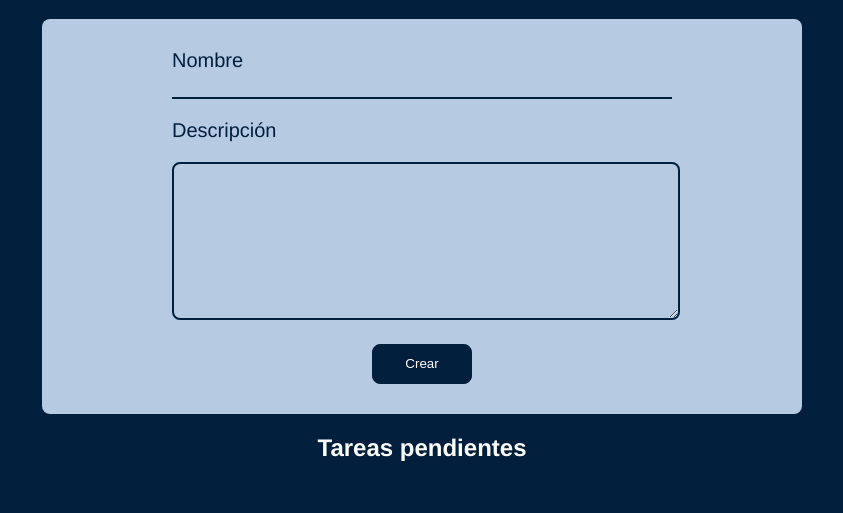
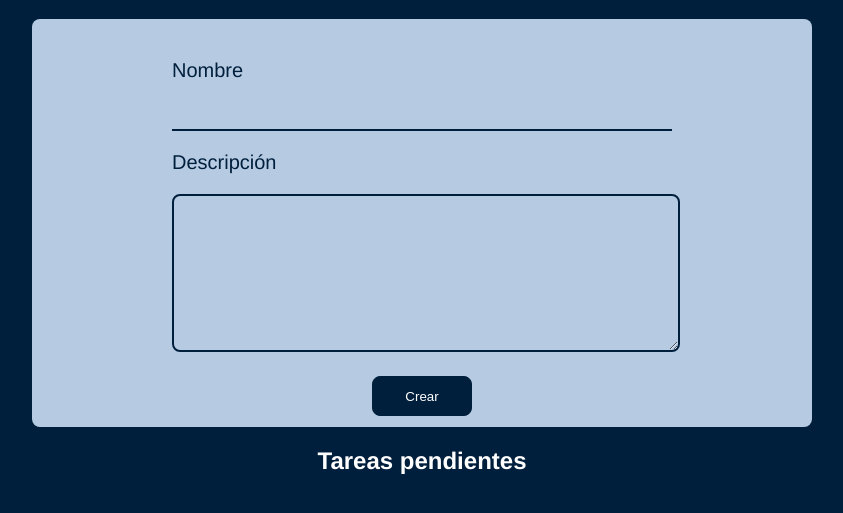
Before and after one commit to josuecorea5/ConsumientoWebAPITodoList, a plain HTML site: page index.html in a window 1280 px wide. Shown: the part 61-574 px from the top of the page, without its empty margins (218-1061 px from the left). Drawn offline with Linux system fonts and the light colour scheme; no server answers.

Commit message:
Fix styles to Form

```diff
--- a/app.js
+++ b/app.js
@@ -95,7 +95,7 @@ const Get = () => {
             todoList.className = 'list-tareas';
             buttonEdit.className = 'editButton';
             buttonDelete.className = 'editButton';
-            divElement.className = 'container-todo'
+            divElement.className = 'container-todo';
             todoList.appendChild(divElement);
 
         }
--- a/styles.css
+++ b/styles.css
@@ -16,16 +16,18 @@ p {
 .form-todo {
     width: 700px;
     margin: 0 auto;
-    padding: 30px;
+    padding: 40px;
     border-radius: 8px;
     color: white;
     background-color: #B6CBE1;
     display: flex;
     justify-content: center;
     margin-bottom: 20px;
+    height: auto;
 }
 .container {
     width: 500px;
+    height: auto;
 }
 .form-todo label {
     color: #001F3D;
@@ -35,12 +37,13 @@ p {
 
 input[type=text] {
     width: 100%;
-    margin: 8px 0;
+    height: 15%;
     box-sizing: border-box;
     border: none;
     border-bottom: 2px solid #001F3D;
     background-color: transparent;
     margin-bottom: 20px;
+    outline: transparent;
 }
 
 .form-todo textarea {
```
